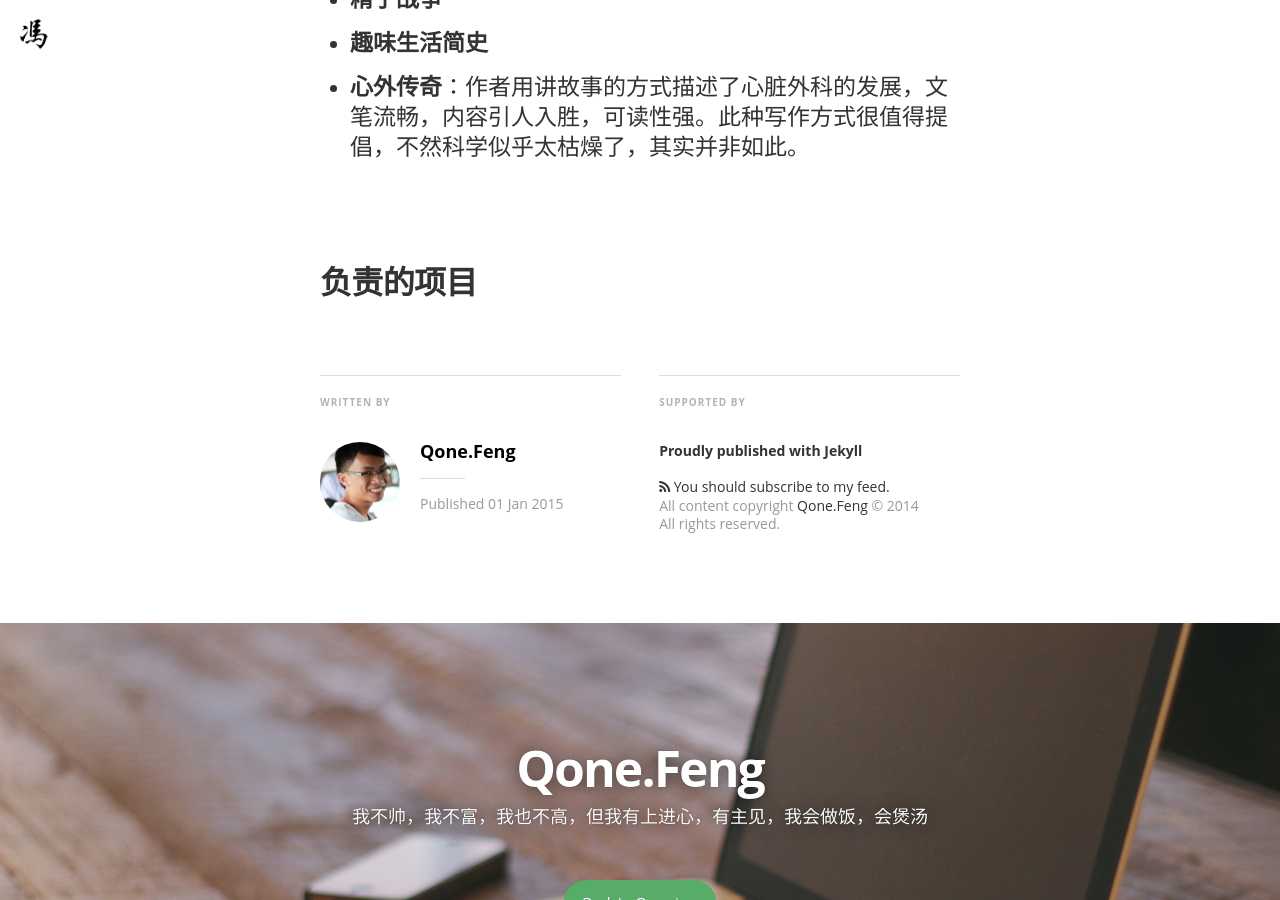
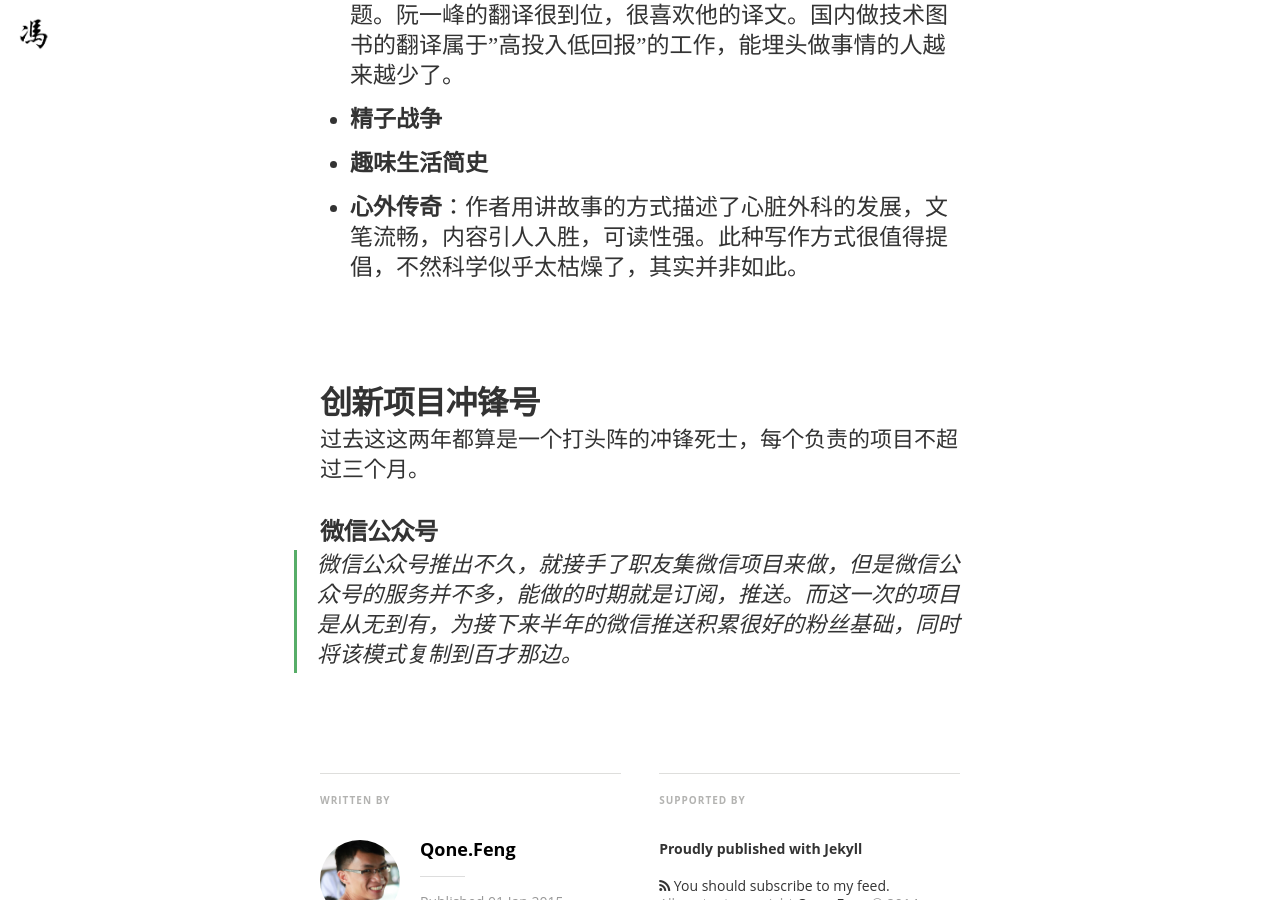
Before and after one commit to QoneFeng/qonefeng.github.io, a Jekyll site: the page built from _posts/2015-01-01-2014-summarize.markdown, in a window 1280 px wide and 900 px high, scrolled down 3017 px. Built offline with Jekyll 4.4.1, drawn with Linux system fonts in a browser that asks for light colours; nearby versions of some CDN libraries; some web fonts are replaced; comment, search, counter and statistics services are not loaded; some of the changed text lies outside the part shown.

Commit message:
2014总结

```diff
--- a/_posts/2015-01-01-2014-summarize.markdown
+++ b/_posts/2015-01-01-2014-summarize.markdown
@@ -15,10 +15,10 @@ image: /assets/article_images/2015-01-01-2014-summarize/desktop.jpg
 
 当自己知道变的消极或许是一件好事，因为明白这是需要去改变，不能再这样下去，所以我要调整，找回最初的自己。
 
-
 2014年，永别了~~~
 
 ##读万卷书
+2014年看的书不算多，现在这个互联网时代，能静下心来看书的时间越来越少了，大部分都拿着手机去阅读资讯，总感觉静不下心来去看完一本书，最后导致书架的书越卖越多，却很少翻来看。
 
 ###看过的书
 - **[MacTalk·人生元编程](http://www.amazon.cn/gp/product/B00ID5UV30)**：讲述技术与人文的故事，有历史，有明天，有技术，有人生。70多篇文章划分为六大主题：Mac、程序员与编程、科技与人文、人物、工具、职场。**PS：**这本书很有意思，在一些零碎时间看最好。
@@ -37,4 +37,8 @@ image: /assets/article_images/2015-01-01-2014-summarize/desktop.jpg
 - **趣味生活简史**
 - **心外传奇**：作者用讲故事的方式描述了心脏外科的发展，文笔流畅，内容引人入胜，可读性强。此种写作方式很值得提倡，不然科学似乎太枯燥了，其实并非如此。
 
-##负责的项目
+##创新项目冲锋号
+过去这这两年都算是一个打头阵的冲锋死士，每个负责的项目不超过三个月。
+
+###微信公众号
+> 微信公众号推出不久，就接手了职友集微信项目来做，但是微信公众号的服务并不多，能做的时期就是订阅，推送。而这一次的项目是从无到有，为接下来半年的微信推送积累很好的粉丝基础，同时将该模式复制到百才那边。
```
